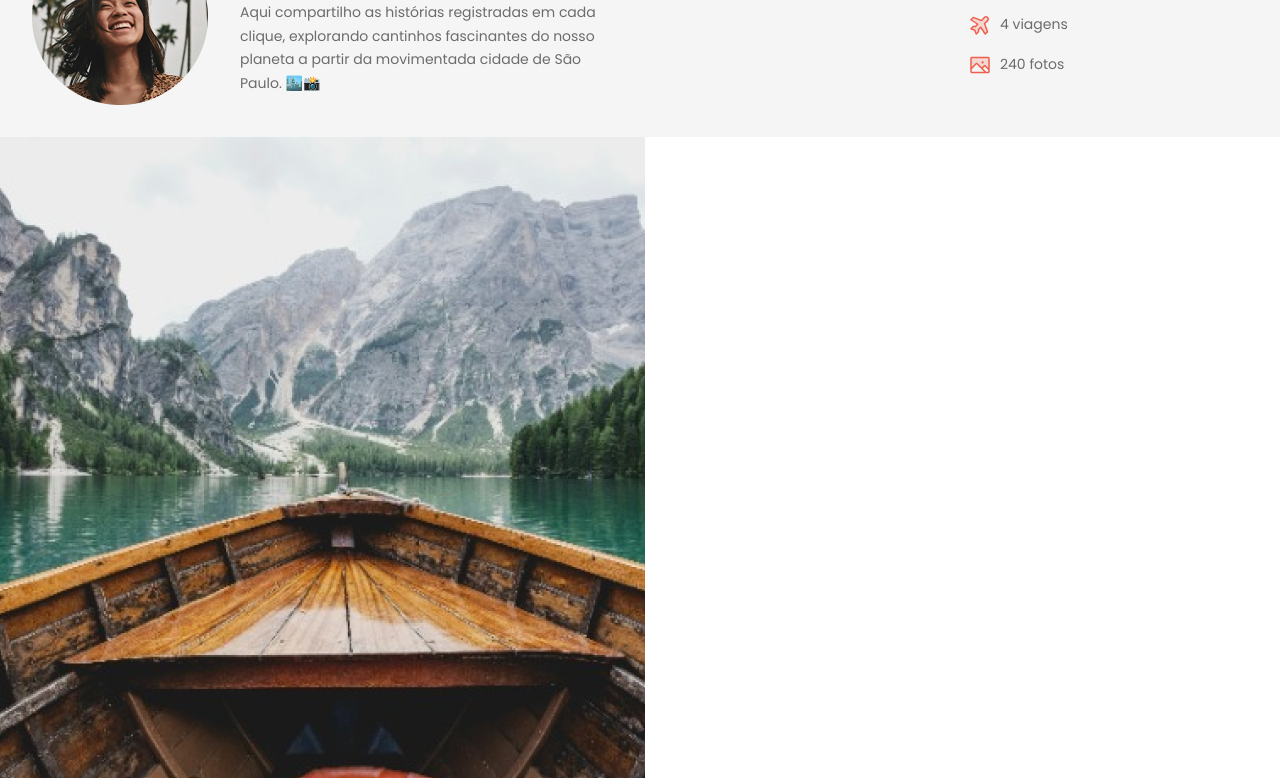
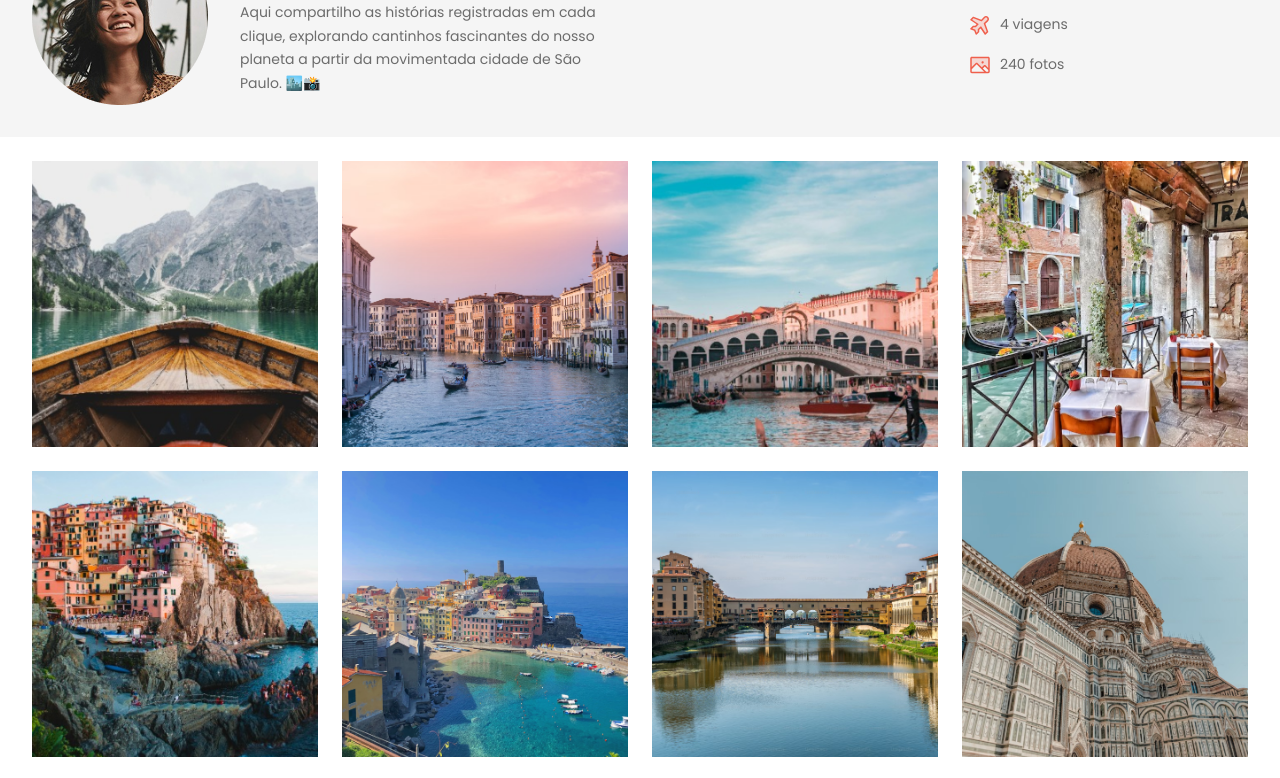
Before and after one commit to Camillekoliveira/perfildeviagem, a plain HTML site: page index.html in a window 1280 px wide. Shown: the part 183-961 px from the top of the page. Drawn offline with Linux system fonts and the light colour scheme.

Commit message:
adicionando main galery

```diff
--- a/index.html
+++ b/index.html
@@ -56,7 +56,7 @@
       </header>
     </div>
 
-    <main>
+    <main class="container">
       <img src="/assets/images/Image 01.png" alt="..">
       <img src="/assets/images/Image 02.png" alt="..">
       <img src="/assets/images/Image 03.png" alt="..">
@@ -69,7 +69,6 @@
       <img src="/assets/images/Image 10.png" alt="..">
       <img src="/assets/images/Image 11.png" alt="..">
       <img src="/assets/images/Image 12.png" alt="..">
-      <img src="" alt="">
     </main>
   </body>
 </html>
--- a/styles/index.css
+++ b/styles/index.css
@@ -1,3 +1,4 @@
 @import url(/styles/global.css);
 @import url(/styles/nav.css);
 @import url(/styles/header.css);
+@import url(/styles/main.css);
--- a/styles/main.css
+++ b/styles/main.css
@@ -0,0 +1,19 @@
+main {
+  display: flex;
+  flex-wrap: wrap;
+  justify-content: center;
+  gap: 24px;
+  padding-block: 24px;
+}
+
+main img {
+  width: 286px;
+  height: 286px;
+  object-fit: cover
+}
+
+.container {
+  display: flex;
+  flex-wrap: wrap;
+  justify-content: center;;
+}
```
